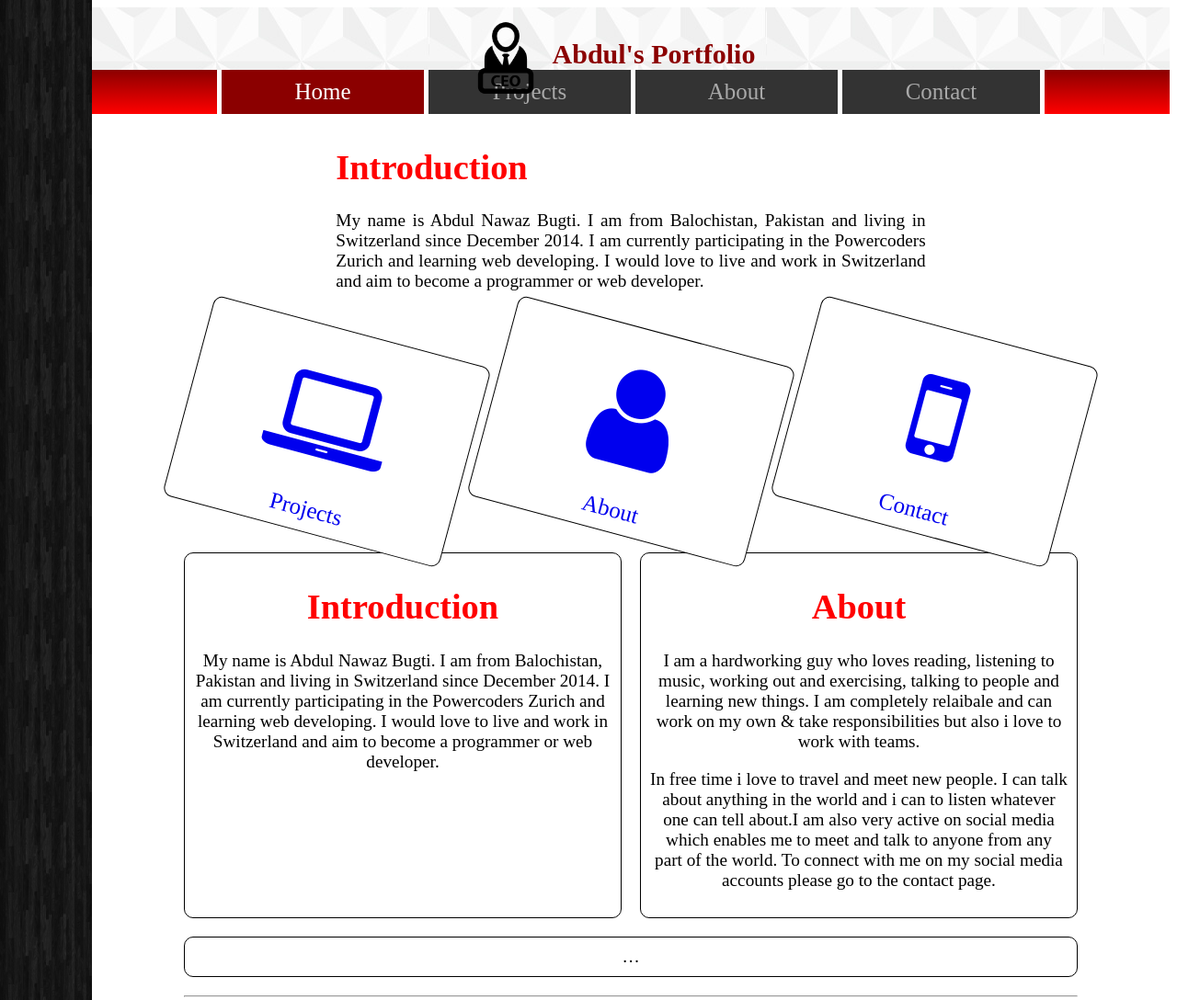
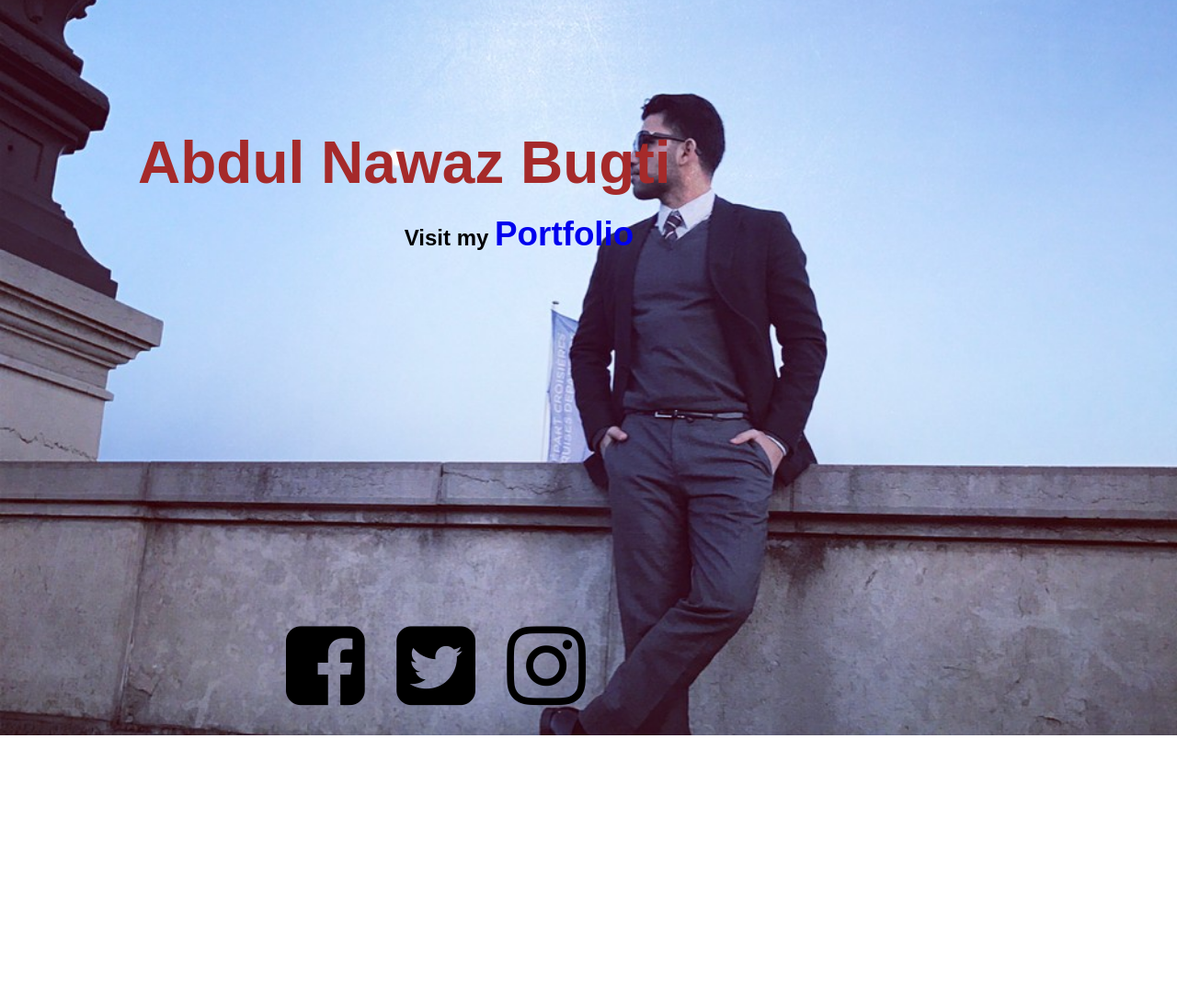
Before and after one commit to abdulbugti/abdulbugti.github.io, a plain HTML site: page portfolio/index.html in a window 1280 px wide. Shown: the top 1088 px of the page at 92% size. After the commit the page ends 800 px from the top, so only its background shows below. Drawn offline with Linux system fonts and the light colour scheme.

Commit message:
New Main Page

```diff
--- /dev/null
+++ b/portfolio/css/mainpage.css
@@ -0,0 +1,123 @@
+@import url('../fonts/font-awesome/css/font-awesome.css');
+
+html {
+    font-family: sans-serif;
+}
+body {
+    background: url('../images/bg-mobile.jpg') no-repeat center center fixed;
+
+}
+
+
+#main {
+    position: absolute;
+    top: 80px;
+    left: 10px;
+
+}
+
+#main a {
+    text-decoration: none;
+}
+
+#main h1 {
+    font-weight: bold;
+    color:brown;
+}
+
+#main h2 {
+    font-weight: bold;
+}
+
+ul {
+    list-style-type: none;
+}
+ul li {
+    display: inline;
+    padding: 5px;
+}
+ul li a {
+    text-decoration: none;
+    font-size: 3rem;
+    font-weight: bold;
+    color:black;
+}
+
+a:hover{
+    color: brown;
+}
+
+
+#socialmedia {
+    position: fixed;
+    bottom:0px;
+}
+
+#socialmedia i {
+    color: black;
+    left:20%;
+}
+
+#socialmedia i:hover {
+    color:brown;
+}
+
+
+/* Extra small devices (portrait phones, less than 576px)
+// No media query since this is the default in Bootstrap
+
+// Small devices (landscape phones, 576px and up) */
+@media (min-width: 576px) { ... }
+
+
+
+/* Medium devices (tablets, 768px and up) */
+@media (min-width: 768px) {
+
+
+body {
+    background: url('../images/main.jpg') no-repeat center center fixed;
+    background-size: cover;
+}
+
+#main {
+    position: absolute;
+    top: 140px;
+    left: 150px;
+
+}
+
+#main h1 {
+    font-size: 4.0rem;
+    margin: 0px;
+}
+
+#main h2 {
+    font-weight: bold;
+    padding-left: 50%;
+
+}
+
+    #main a {
+
+        font-size: 2.3rem;
+
+    }
+
+#socialmedia {
+    position: fixed;
+    bottom:0px;
+    left:20%;
+}
+
+    #socialmedia i {
+    font-size: 100px;
+    padding: 10px;
+}
+
+
+/* Large devices (desktops, 992px and up) */
+@media (min-width: 992px) { ... }
+
+/* Extra large devices (large desktops, 1200px and up) */
+@media (min-width: 1200px) { ... }
--- a/portfolio/index.html
+++ b/portfolio/index.html
@@ -1,95 +1,39 @@
-<!DOCTYPE html>
+<!doctype html>
 <html lang="en">
+
 <head>
-    <meta charset="UTF-8">
-    <meta name="viewport" content="width=device-width, initial-scale=1.0">
-    <link href="css/style.css"  rel="stylesheet" type="text/css">
-    <title>Home | Abdul's Portfolio</title>
+    <title>Abdul Nawaz Bugti</title>
+    <!-- Required meta tags -->
+    <meta charset="utf-8">
+    <meta name="viewport" content="width=device-width, initial-scale=1, shrink-to-fit=no">
+    <!--Import Google Icon Font-->
+    <link href="https://fonts.googleapis.com/icon?family=Material+Icons" rel="stylesheet">
+    <!-- Own stylesheet -->
+    <link type="text/css" rel="stylesheet" href="css/mainpage.css" media="screen,projection" />
+
 
 </head>
+
 <body>
-    <header>
+<div id="main">
+<h1> Abdul Nawaz Bugti</h1>
+    <h2>Visit my <a href="#">Portfolio</a></h2>
 
 
-       <i id = "burgermenu" class="fa fa-bars fa-3x" aria-hidden="true"></i>
+    </div>
+
+<ul id="socialmedia">
+    <li><a href="facebook.com/abdulbugti"><i class="fa fa-facebook-square fa-2x" aria-hidden="true"></i></a></li>
+    <li><a href="twitter.com/abdul_bugti"><i class="fa fa-twitter-square fa-2x" aria-hidden="true"></i></a></li>
+   <li><a href="instagram.com/abdul_bugti"><i class="fa fa-instagram fa-2x" aria-hidden="true"></i></a></li>
+
+</ul>
 
 
 
-     <div class="icon">
-       <a href="index.html">
-        <img src="images/ceo.png">
-        </a>
-        </div>
-
-        <a href="index.html">  <h1>Abdul's Portfolio</h1> </a>
 
 
-    </header>
-    <nav>
-     <div id="navigation">
 
-        <ul>
-            <li ><a href="index.html" class="selected">Home</a></li>
-            <li><a href="projects/index.html">Projects</a></li>
-            <li><a href="about/index.html">About</a></li>
-            <li><a href="contact/index.html">Contact</a></li>
-        </ul>
-     </div>
-    </nav>
+</body>
 
-
-    <main>
-
-    <div class="prtcl-row">
-
-       <div class="col s12 offset-l2 l8">
-        <h1>Introduction</h1>
-        <p>My name is Abdul Nawaz Bugti. I am from Balochistan, Pakistan and living in Switzerland since December 2014. I am currently participating in the Powercoders Zurich and learning web developing. I would love to live and work in Switzerland and aim to become a programmer or web developer. </p>
-         </div>
-
-
-        <div class="col s12 m6 l4 frontpagebox testborder">
-        <a href="projects/index.html">
-    <p><i class="fa fa-laptop fa-5x" aria-hidden="true"></i></p>
-    Projects
-    </a>
-        </div>
-    <div class="col s12 m6 l4 frontpagebox testborder">
-
-        <a href="about/index.html">
-    <p><i class="fa fa-user fa-5x" aria-hidden="true"></i></p>
-    About
-    </a>
-
-    </div>
-    <div class="col s12 m6 l4 frontpagebox testborder">
-     <a href="contact/index.html">
-    <p><i class="fa fa-mobile fa-5x" aria-hidden="true"></i></p>
-    Contact
-    </a>
-      </div>
-    <div class="col s12 m6 testborder">
-      <h1>Introduction</h1>
-        <p>My name is Abdul Nawaz Bugti. I am from Balochistan, Pakistan and living in Switzerland since December 2014. I am currently participating in the Powercoders Zurich and learning web developing. I would love to live and work in Switzerland and aim to become a programmer or web developer. </p>
-
-      </div>
-    <div class="col s12 m6 testborder">
-
-        <h1>About</h1>
-        <p>I am a hardworking guy who loves reading, listening to music, working out and exercising, talking to people and learning new things. I am completely relaibale and can work on my own & take responsibilities but also i love to work with teams. </p>
-
-<p>In free time i love to travel and meet new people. I can talk about anything in the world and i can to listen whatever one can tell about.I am also very active on social media which enables me to meet and talk to anyone from any part of the world. To connect with me on my social media accounts please go to the contact page. </p>
-
-    </div>
-    <div class="col s12 testborder"> … </div>
-           </div>
-       <hr>
-
-    </main>
-    <footer>
-    ©2017, All rights reserved
-
-    </footer>
-    <script src="script/script.js"></script>
-</body>
 </html>
```
